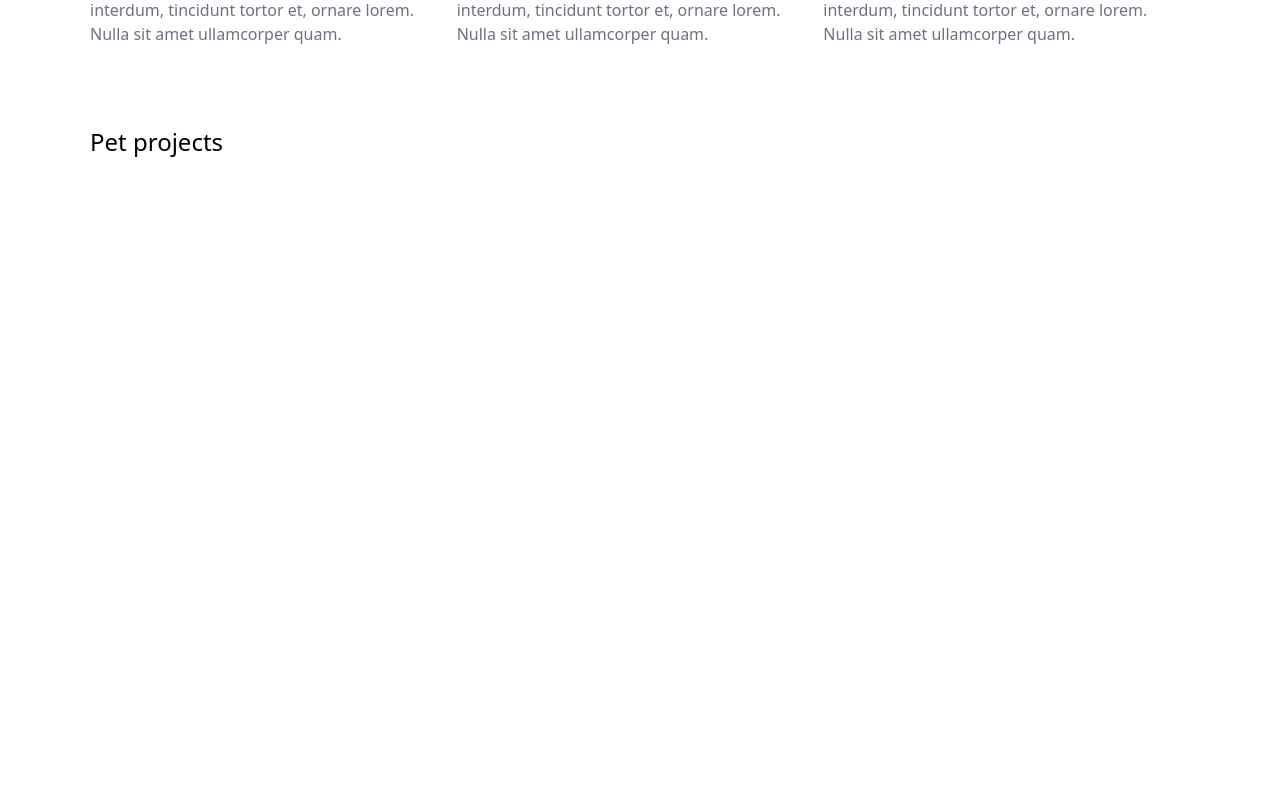
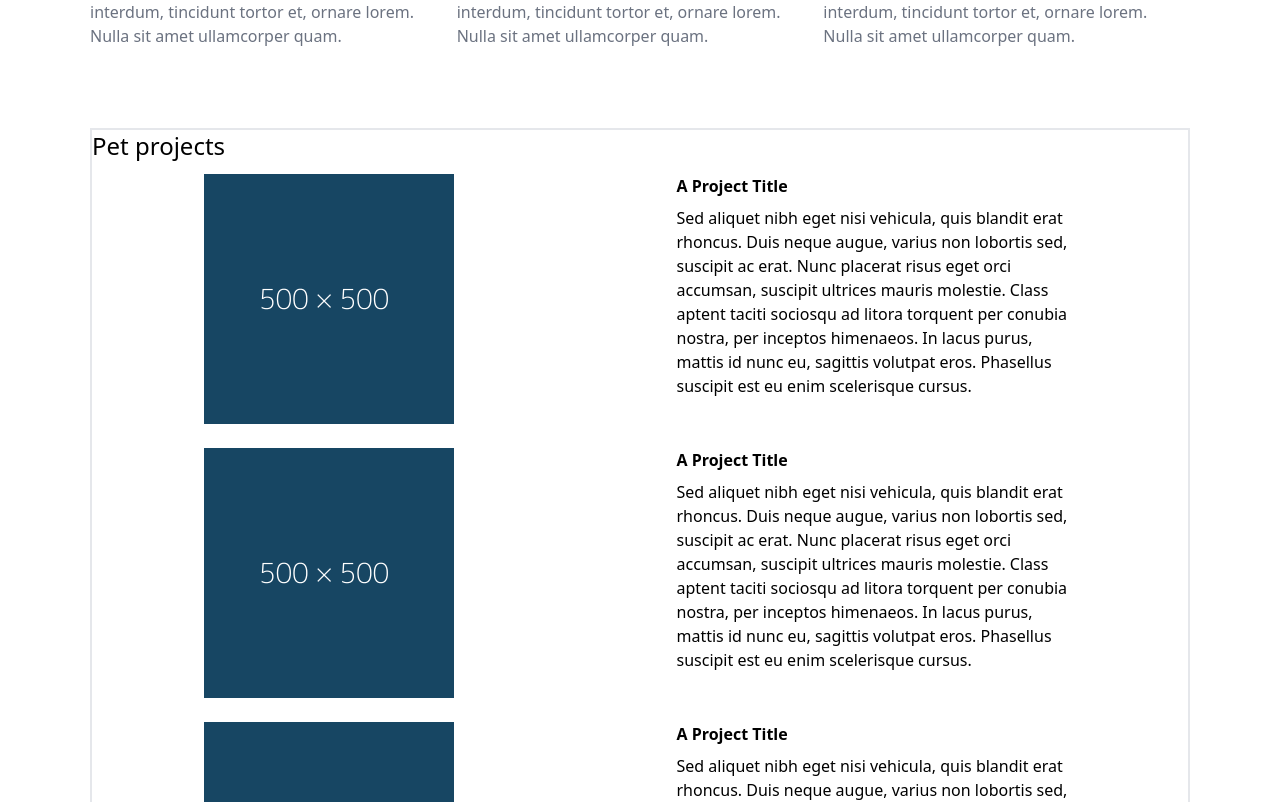
Before and after one commit to ilefM/MIlef, a React (Vite) app: page / in a window 1280 px wide. Shown: the part 781-1583 px from the top of the page. Before the commit the page ends 939 px from the top, so only its background shows below. Built offline with nearby package versions, Linux system fonts and the light colour scheme.

Commit message:
adding projects section

```diff
--- a/src/components/AboutMe.tsx
+++ b/src/components/AboutMe.tsx
@@ -18,9 +18,9 @@ function AboutMe() {
           <div className="text-lg">Mohammed Ilef</div>
           <div className="text-6xl">Ikhelef</div>
           <div className="flex space-x-4 mx-auto justify-center sm:justify-start mt-6 sm:mt-4">
-            <FaInstagram size={25} />
-            <FaGithub size={24} />
-            <CiLinkedin size={25} />
+            <FaInstagram size={27} />
+            <FaGithub size={27} />
+            <CiLinkedin size={27} />
           </div>
           <p className="mt-8 text-justify">
             Sed aliquet nibh eget nisi vehicula, quis blandit erat rhoncus. Duis
--- a/src/components/Projects.tsx
+++ b/src/components/Projects.tsx
@@ -1,7 +1,46 @@
+import project from '../assets/projectImage.png';
+
 function Projects() {
+  const projects = [
+    {
+      url: project,
+      title: 'A Project Title',
+      description:
+        'Sed aliquet nibh eget nisi vehicula, quis blandit erat rhoncus. Duis neque augue, varius non lobortis sed, suscipit ac erat. Nunc placerat risus eget orci accumsan, suscipit ultrices mauris molestie. Class aptent taciti sociosqu ad litora torquent per conubia nostra, per inceptos himenaeos. In lacus purus, mattis id nunc eu, sagittis volutpat eros. Phasellus suscipit est eu enim scelerisque cursus.',
+    },
+    {
+      url: project,
+      title: 'A Project Title',
+      description:
+        'Sed aliquet nibh eget nisi vehicula, quis blandit erat rhoncus. Duis neque augue, varius non lobortis sed, suscipit ac erat. Nunc placerat risus eget orci accumsan, suscipit ultrices mauris molestie. Class aptent taciti sociosqu ad litora torquent per conubia nostra, per inceptos himenaeos. In lacus purus, mattis id nunc eu, sagittis volutpat eros. Phasellus suscipit est eu enim scelerisque cursus.',
+    },
+    {
+      url: project,
+      title: 'A Project Title',
+      description:
+        'Sed aliquet nibh eget nisi vehicula, quis blandit erat rhoncus. Duis neque augue, varius non lobortis sed, suscipit ac erat. Nunc placerat risus eget orci accumsan, suscipit ultrices mauris molestie. Class aptent taciti sociosqu ad litora torquent per conubia nostra, per inceptos himenaeos. In lacus purus, mattis id nunc eu, sagittis volutpat eros. Phasellus suscipit est eu enim scelerisque cursus.',
+    },
+    {
+      url: project,
+      title: 'A Project Title',
+      description:
+        'Sed aliquet nibh eget nisi vehicula, quis blandit erat rhoncus. Duis neque augue, varius non lobortis sed, suscipit ac erat. Nunc placerat risus eget orci accumsan, suscipit ultrices mauris molestie. Class aptent taciti sociosqu ad litora torquent per conubia nostra, per inceptos himenaeos. In lacus purus, mattis id nunc eu, sagittis volutpat eros. Phasellus suscipit est eu enim scelerisque cursus.',
+    },
+  ];
   return (
-    <div className="mt-20 mx-2 sm:mx-auto sm:max-w-[1100px]">
+    <div className="border-2 mx-2 mt-20 sm:mx-auto sm:max-w-[1100px]">
       <p className="text-2xl">Pet projects</p>
+      <div className="flex flex-col">
+        {projects.map((p) => (
+          <div className="my-3 flex justify-around">
+            <img className="w-[250px]" src={p.url} alt="project" />
+            <div className="flex flex-col max-w-[400px]">
+              <p className="text-l font-semibold mb-2">{p.title}</p>
+              <p>{p.description}</p>
+            </div>
+          </div>
+        ))}
+      </div>
     </div>
   );
 }
```
Also changed, not shown: src/assets/projectImage.png (added).
